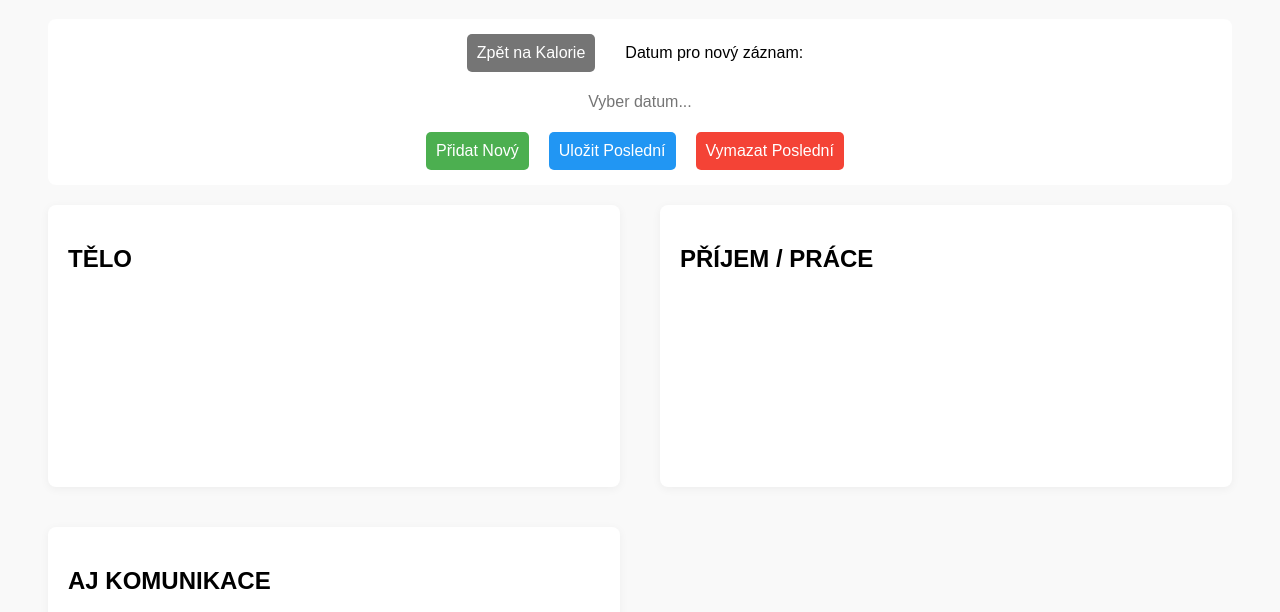
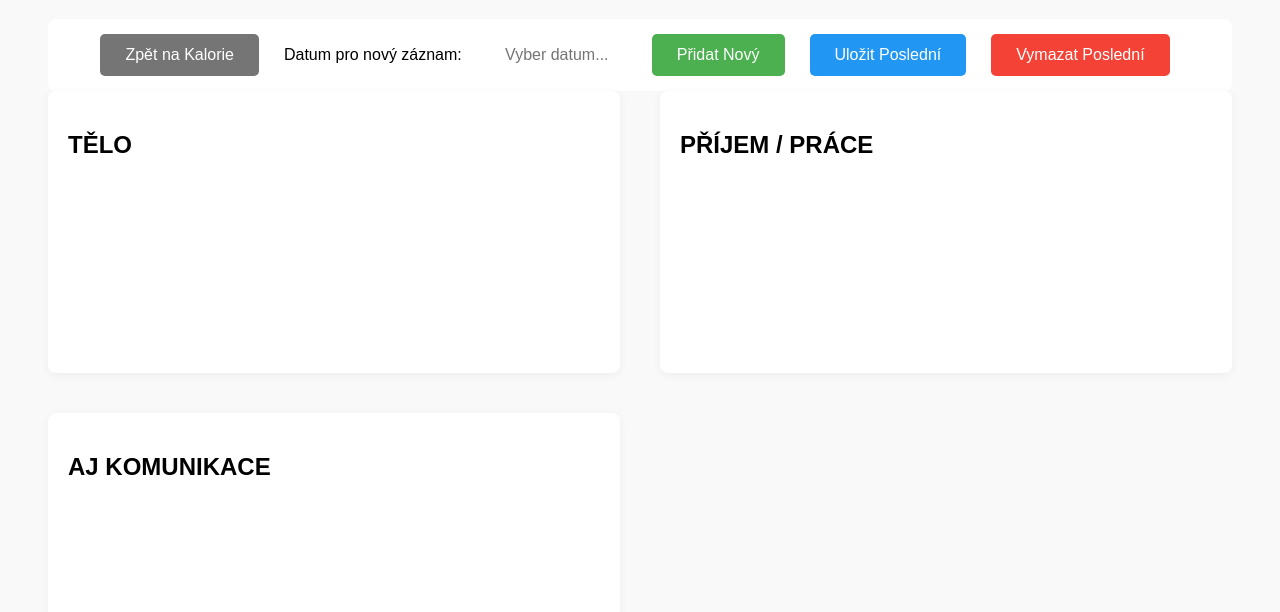
Before and after one commit to bilycze-sys/kaloricka-tabulka, a website: page public/grafy.html in a window 1280 px wide. Shown: the part 109-721 px from the top of the page. Drawn offline with nearby package versions, Linux system fonts and the light colour scheme; no server answers.

Commit message:
Oprava vzhledu ovládacího panelu grafů do jednoho řádku

```diff
--- a/public/grafy.html
+++ b/public/grafy.html
@@ -5,17 +5,30 @@
     <meta name="viewport" content="width=device-width, initial-scale=1.0">
     <title>Radarové Grafy</title>
     <link rel="stylesheet" href="style.css">
-
-    <!-- === PŘIDÁNÍ KNIHOVNY FLATPICKR (VZHLED) === -->
     <link rel="stylesheet" href="https://cdn.jsdelivr.net/npm/flatpickr/dist/flatpickr.min.css">
-
     <script src="https://cdn.jsdelivr.net/npm/chart.js"></script>
     <style>
         .main-container { max-width: 1200px; margin: auto; padding: 20px; }
         .graf-grid { display: grid; grid-template-columns: repeat(auto-fit, minmax(400px, 1fr)); gap: 40px; }
         .graf-kontejner { padding: 20px; background: #fff; border-radius: 8px; box-shadow: 0 2px 10px rgba(0,0,0,0.05); }
-        .ovladani-panel { text-align: center; margin: 20px 0; padding: 15px; background: #fff; border-radius: 8px; display: flex; justify-content: center; align-items: center; flex-wrap: wrap; gap: 10px; }
-        .ovladani-panel label, .ovladani-panel button, .ovladani-panel input { font-size: 16px; padding: 10px; }
+
+        /* === ZDE JE TA DŮLEŽITÁ OPRAVA === */
+        .ovladani-panel {
+            display: flex;
+            justify-content: center; /* Všechny prvky budou vycentrovány jako skupina */
+            align-items: center;    /* Všechny prvky budou vertikálně zarovnány na střed */
+            flex-wrap: nowrap;      /* Zabrání zalamování na více řádků */
+            gap: 15px;              /* Mezera mezi jednotlivými prvky */
+            padding: 15px;
+            background: #fff;
+            border-radius: 8px;
+        }
+
+        /* Dáme kalendáři pevnou šířku, aby se neroztahoval */
+        #vyber-datum {
+            width: 160px;
+        }
+
         .ovladaci-prvky { margin-top: 20px; display: grid; grid-template-columns: 1fr; gap: 10px; }
         .ovladaci-prvek { display: flex; justify-content: space-between; align-items: center; padding: 5px 0; border-bottom: 1px solid #eee; }
         .ovladaci-prvek label { font-weight: bold; color: #555; }
@@ -29,7 +42,6 @@
         <div class="ovladani-panel">
             <a href="index.html"><button id="zpet-na-kalorie">Zpět na Kalorie</button></a>
 
-            <!-- ZMĚNA: Používáme textové pole, které vylepší flatpickr -->
             <label for="vyber-datum">Datum pro nový záznam:</label>
             <input type="text" id="vyber-datum" placeholder="Vyber datum...">
 
@@ -45,7 +57,6 @@
         </div>
     </div>
 
-    <!-- === PŘIDÁNÍ KNIHOVNY FLATPICKR (FUNKCE) === -->
     <script src="https://cdn.jsdelivr.net/npm/flatpickr"></script>
     <script src="grafy.js"></script>
 </body>
```
